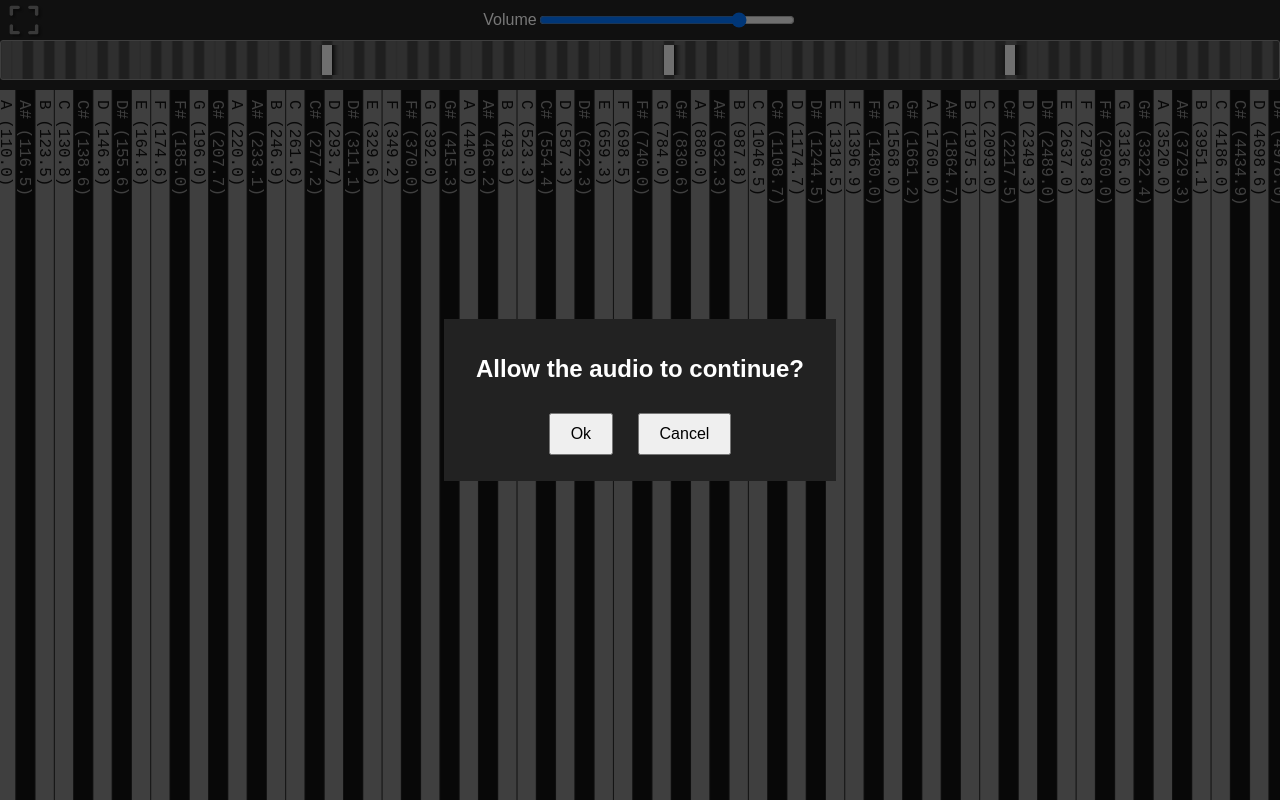
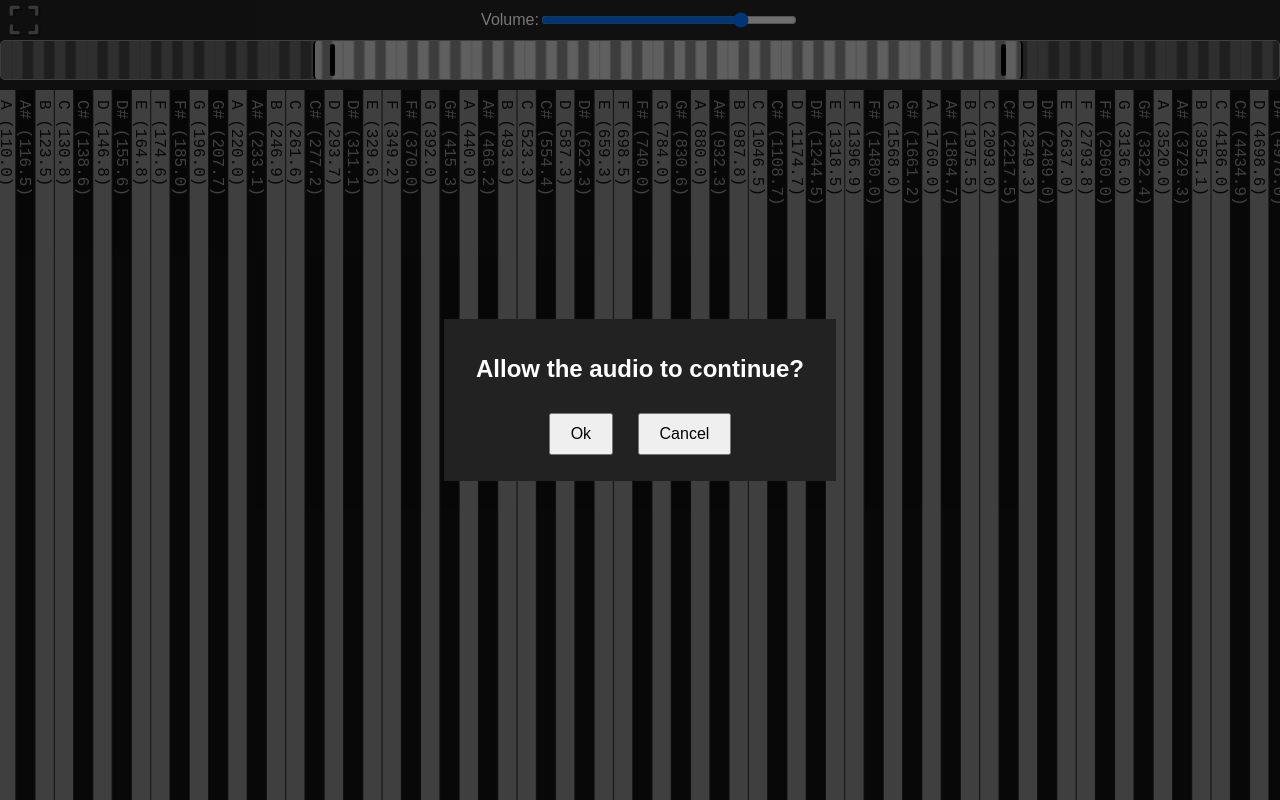
Before and after one commit to mishavoloshchuk/Theremin, a plain HTML site: page index.html in a window 1280 px wide. Drawn offline with Linux system fonts and the light colour scheme.

Commit message:
Change range selector (see description)
Firefox don't support zoom change

```diff
--- a/index.html
+++ b/index.html
@@ -28,14 +28,15 @@
     <div class="main_view">
         <div id="controls">
             <div class="controls_line">
-                <label for="volumeSlider">Volume</label>
+                <label for="volumeSlider">Volume: </label>
                 <input type="range" id="volumeSlider" min="0" max="1" value="0.8" step="any" style="width: 20%;">
             </div>
             <span class="multi-range" id="doubleRange">
+                <span class="scroll_thumb" name="move"></span>
                 <input type="range" min="0" max="1" value="0.1" step="any" name="start">
-                <input type="range" min="0" max="1" value="0.1" step="any" name="move">
+                <!-- <input type="range" min="0" max="1" value="0.1" step="any" name="move"> -->
+                <input type="range" min="0" max="1" value="0.8" step="any" name="end">
                 <canvas id="range_background_canvas"></canvas>
-                <input type="range" min="0" max="1" value="0.8" step="any" name="end">
             </span>
         </div>
 
--- a/scripts/script.js
+++ b/scripts/script.js
@@ -171,46 +171,99 @@ class DoubleRange {
 		this.wrapper = document.getElementById(id);
 		this.rangeMin = this.wrapper.querySelector("input[name='start']");
 		this.rangeMax = this.wrapper.querySelector("input[name='end']");
-		this.rangeMove = this.wrapper.querySelector("input[name='move']");
+		this.rangeMove = this.wrapper.querySelector("span[name='move']");
 
+		// Constants for event listener names
+		const INPUT_EVENT = 'input';
+		const CHANGE_EVENT = 'change';
+
+		// Constants for min and max values
+		const DEFAULT_MIN = 0;
+		const DEFAULT_MAX = 1;
+
+		// Set default values if not provided in options
 		this.minClosureNorm = options.minClosureNorm || 0;
-
 		this.min = options.min;
 		this.max = options.max;
 
 		// Set initial values
-		this.startNorm = options.initStart ? this.#absConvert(options.initStart) : 0;
-		this.endNorm =options.initEnd ? this.#absConvert(options.initEnd) : 1;
+		this.startNorm = options.initStart ? this.#absConvert(options.initStart) : DEFAULT_MIN;
+		this.endNorm =options.initEnd ? this.#absConvert(options.initEnd) : DEFAULT_MAX;
 		this.rangeMin.setAttribute('value', this.startNorm);
 		this.rangeMax.setAttribute('value', this.endNorm);
+		this.oninput = options.oninput;
 		this.#updateMiddleRange();
 
 		this.startAbs = options.initStart || options.max;
 		this.endAbs = options.initEnd || options.max;
 
-		this.wrapper.addEventListener('input', (e) => {
+		this.wrapper.addEventListener(INPUT_EVENT, (e) => {
 			const input = e.target;
 			switch (input.getAttribute('name')){
 			case 'start':
 				this.#startInput(e);
-				this.#updateMiddleRange();
 				break;
 			case 'move':
 				this.#moveInput(e);
-				this.#updateMiddleRange()
 				break;
 			case 'end':
 				this.#endInput(e);
-				this.#updateMiddleRange();
 				break;
 			}
+			this.#updateMiddleRange();
 
-			options.oninput && options.oninput(this.startAbs, this.endAbs, e);
+			this.oninput && this.oninput(this.startAbs, this.endAbs, e);
 		});
 
-		this.wrapper.addEventListener('change', (e) => {
-			options.onchange && options.onchange(this.startAbs, this.endAbs, e);
-		});
+		this.#initMoveThumb();
+	}
+
+	#isInputMoveThumb = false;
+	#mousePrevPos;
+	#initMoveThumb(){
+		const MOUSE_DOWN_EVENT = 'mousedown';
+		const MOUSE_MOVE_EVENT = 'mousemove';
+		const MOUSE_UP_EVENT = 'mouseup';
+
+		const TOUCH_START_EVENT = 'touchstart';
+		const TOUCH_MOVE_EVENT = 'touchmove';
+		const TOUCH_END_EVENT = 'touchend';
+
+		const downEventHandler = (e) => {
+			// Event X position depending on device
+			const posX = e.type === MOUSE_DOWN_EVENT ? e.clientX : e.targetTouches[0].clientX;
+
+			this.#isInputMoveThumb = true;
+			this.#mousePrevPos = posX;
+		}
+
+		const moveEventHandler = (e) => {
+			if (!this.#isInputMoveThumb) return;
+
+			// Event X position depending on device
+			const posX = e.type === MOUSE_MOVE_EVENT ? e.clientX : e.targetTouches[0].clientX;
+
+			// Calculate the movement and update the input thumb position
+			this.#moveInput((posX - this.#mousePrevPos)/innerWidth);
+			this.#mousePrevPos = posX;
+
+			// Trigger the oninput callback if defined
+			this.oninput && this.oninput(this.startAbs, this.endAbs, e);
+		}
+
+		const upEventHandler = (e) => {
+			this.#isInputMoveThumb = false;
+		}
+
+		// Set mouse event listeners
+		this.rangeMove.addEventListener(MOUSE_DOWN_EVENT, downEventHandler);
+		document.addEventListener(MOUSE_MOVE_EVENT, moveEventHandler);
+		document.addEventListener(MOUSE_UP_EVENT, upEventHandler);
+
+		// Set touch event listeners
+		this.rangeMove.addEventListener(TOUCH_START_EVENT, downEventHandler);
+		document.addEventListener(TOUCH_MOVE_EVENT, moveEventHandler);
+		document.addEventListener(TOUCH_END_EVENT, upEventHandler);
 	}
 
 	#startInput(){
@@ -225,14 +278,12 @@ class DoubleRange {
 		this.startNorm = parseFloat(input.value);
 	}
 
-	#moveInput(){
-		const input = this.rangeMove;
-		const rangeValue = parseFloat(input.value);
-		const distanceHalf = (parseFloat(this.rangeMax.value) - parseFloat(this.rangeMin.value)) / 2;
-		this.rangeMin.value = rangeValue - distanceHalf;
-		this.rangeMax.value = rangeValue + distanceHalf;
+	#moveInput(moveValue){
+		this.rangeMin.value = parseFloat(this.rangeMin.value) + moveValue;
+		this.rangeMax.value = parseFloat(this.rangeMax.value) + moveValue;
 		this.#startInput();
 		this.#endInput();
+		this.#updateMiddleRange();
 	}
 
 	#endInput(){
@@ -249,8 +300,8 @@ class DoubleRange {
 
 	#updateMiddleRange(){
 		const newValue = (this.startNorm + this.endNorm) / 2;
-		this.rangeMove.value = newValue;
-		document.querySelector(':root').style.setProperty('--range-selector-thumb-width', ((this.endNorm - this.startNorm) * 100) + '%');
+		this.rangeMove.style.left = (this.rangeMin.value * 100) + "%";
+		this.rangeMove.style.right = (100 - this.rangeMax.value * 100) + "%";
 	}
 
 	#absConvert(value){
--- a/styles.css
+++ b/styles.css
@@ -16,6 +16,7 @@ body {
 
 :root {
     --range-selector-height: 40px;
+    --range-selector-thumb-height: 32px;
     --range-selector-thumb-width: 10%;
 }
 
@@ -76,7 +77,7 @@ button {
     background-color: #8888;
     height: var(--range-selector-height);
     width: 100%;
-    border-radius: 3px;
+    border-radius: 5px;
     overflow: hidden;
     border: 1px solid #888;
     --slider-thumb-color: #efefef;
@@ -85,37 +86,62 @@ button {
 .multi-range input[type="range"] {
     position: absolute;
     width: 100%;
-    height: 80%;
+    height: var(--range-selector-thumb-height);
     left: 0;
     box-sizing: border-box;
     appearance: none;
+    -moz-appearance: none;
+    webkit-appearance: none;
     margin: 10%, 0, 0, 0;
     overflow: hidden;
     outline: none;
     background: none;
     pointer-events: none;
+    z-index: 5;
 }
 .multi-range input[type="range"]::-webkit-slider-thumb {
-    height: 100vh;
-    width: 48px;
+    height: var(--range-selector-thumb-height);
+    width: 64px;
     position: relative;
     filter: drop-shadow(2px 2px 3px black);
     cursor: pointer;
     appearance: none;
+    -moz-appearance: none;
+    webkit-appearance: none;
     pointer-events: all;
-    z-index: 2;
-}
-.multi-range input[name="move"] {
-}
-.multi-range input[name="move"]::-webkit-slider-thumb {
-    background: linear-gradient(90deg, rgba(0,0,0,0) 40%, var(--slider-thumb-color) 40%, var(--slider-thumb-color) 60%, rgba(0,0,0,0) 60%);
 }
 
-.multi-range input[name="start"]::-webkit-slider-thumb {
-    background: linear-gradient(90deg, rgba(0,0,0,0) 40%, var(--slider-thumb-color) 40%, var(--slider-thumb-color) 60%, rgba(0,0,0,0) 60%);
+.scroll_thumb {
+    position: relative;
+    height: var(--range-selector-height);
+    display: flex;
+    justify-content: center;
+    align-items: center;
+    cursor: pointer;
+    backdrop-filter: brightness(200%) ;
+    position: absolute;
+    right: 10%;
+    left: 10px;
+    z-index: 1;
+    border-radius: 5px;
+    border: 2px solid #000;
+    border-top: none;
+    border-bottom: none;
 }
-.multi-range input[name="end"]::-webkit-slider-thumb {
-    background: linear-gradient(90deg, rgba(0,0,0,0) 40%, var(--slider-thumb-color) 40%, var(--slider-thumb-color) 60%, rgba(0,0,0,0) 60%);
+.scroll_thumb::before,
+.scroll_thumb::after {
+    position: absolute;
+    width: 5px;
+    height: 80%;
+    border-radius: 4px;
+    content: "";
+    background-color: #000;
+}
+.scroll_thumb::before {
+    right: 15px;
+}
+.scroll_thumb::after {
+    left: 15px;
 }
 
 .frequency_label {
```
